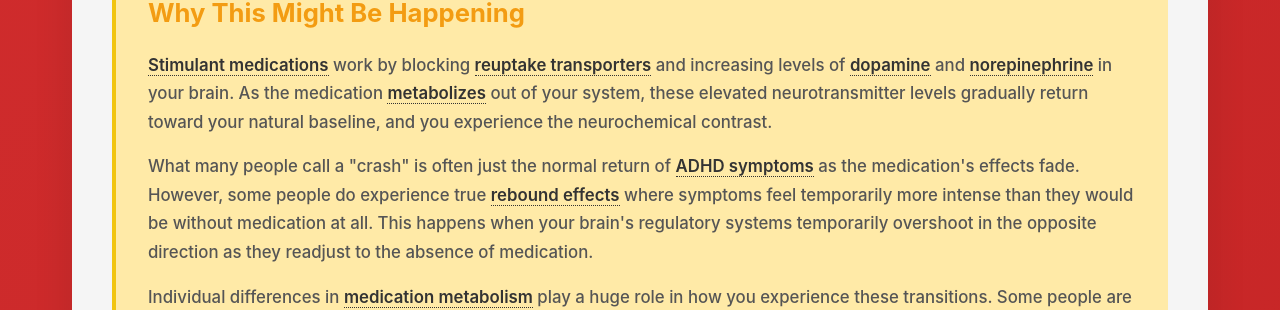
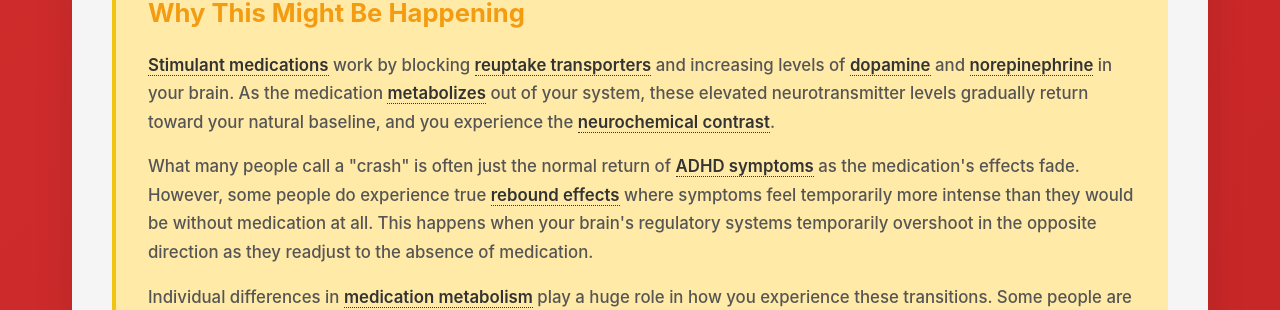
Before and after one commit to neurodivergent-survival-guide/neurodivergent-survival-guide, a Jekyll site: the page built from struggles/stimulant-crash-and-rebound.html, in a window 1280 px wide and 900 px high, scrolled down 1631 px. Shown: the part 177-487 px from the top of the window. Built offline with Jekyll 4.4.1, drawn with Linux system fonts in a browser that asks for light colours.

Commit message:
Update stimulant-crash-and-rebound.html

```diff
--- a/struggles/stimulant-crash-and-rebound.html
+++ b/struggles/stimulant-crash-and-rebound.html
@@ -42,7 +42,7 @@
 
     <div class="why-section">
         <h2 id="why-this-happens">Why This Might Be Happening</h2>
-        <p><a class="jargon">Stimulant medications<span class="tooltip">ADHD medications like Adderall, Ritalin, or Vyvanse that increase dopamine and norepinephrine</span></a> work by blocking <a class="jargon">reuptake transporters<span class="tooltip">Proteins that normally remove neurotransmitters from synapses to end their signaling</span></a> and increasing levels of <a class="jargon">dopamine<span class="tooltip">A neurotransmitter involved in motivation, focus, reward processing, and movement</span></a> and <a class="jargon">norepinephrine<span class="tooltip">A neurotransmitter that affects attention, arousal, and cognitive function</span></a> in your brain. As the medication <a class="jargon">metabolizes<span class="tooltip">Gets broken down and eliminated from your body by natural processes</span></a> out of your system, these elevated neurotransmitter levels gradually return toward your natural baseline, and you experience the neurochemical contrast.</p>
+        <p><a class="jargon">Stimulant medications<span class="tooltip">ADHD medications like Adderall, Ritalin, or Vyvanse that increase dopamine and norepinephrine</span></a> work by blocking <a class="jargon">reuptake transporters<span class="tooltip">Proteins that normally remove neurotransmitters from synapses to end their signaling</span></a> and increasing levels of <a class="jargon">dopamine<span class="tooltip">A neurotransmitter involved in motivation, focus, reward processing, and movement</span></a> and <a class="jargon">norepinephrine<span class="tooltip">A neurotransmitter that affects attention, arousal, and cognitive function</span></a> in your brain. As the medication <a class="jargon">metabolizes<span class="tooltip">Gets broken down and eliminated from your body by natural processes</span></a> out of your system, these elevated neurotransmitter levels gradually return toward your natural baseline, and you experience the <a class="jargon">neurochemical contrast<span class="tooltip">The uncomfortable feeling of suddenly having lower levels of dopamine and norepinephrine after being elevated by medication</span></a>.</p>
 
         <p>What many people call a "crash" is often just the normal return of <a class="jargon">ADHD symptoms<span class="tooltip">Challenges with attention, impulse control, and executive function that the medication was managing</span></a> as the medication's effects fade. However, some people do experience true <a class="jargon">rebound effects<span class="tooltip">When symptoms temporarily appear stronger than baseline as the body adjusts to medication leaving the system</span></a> where symptoms feel temporarily more intense than they would be without medication at all. This happens when your brain's regulatory systems temporarily overshoot in the opposite direction as they readjust to the absence of medication.</p>
 
```
